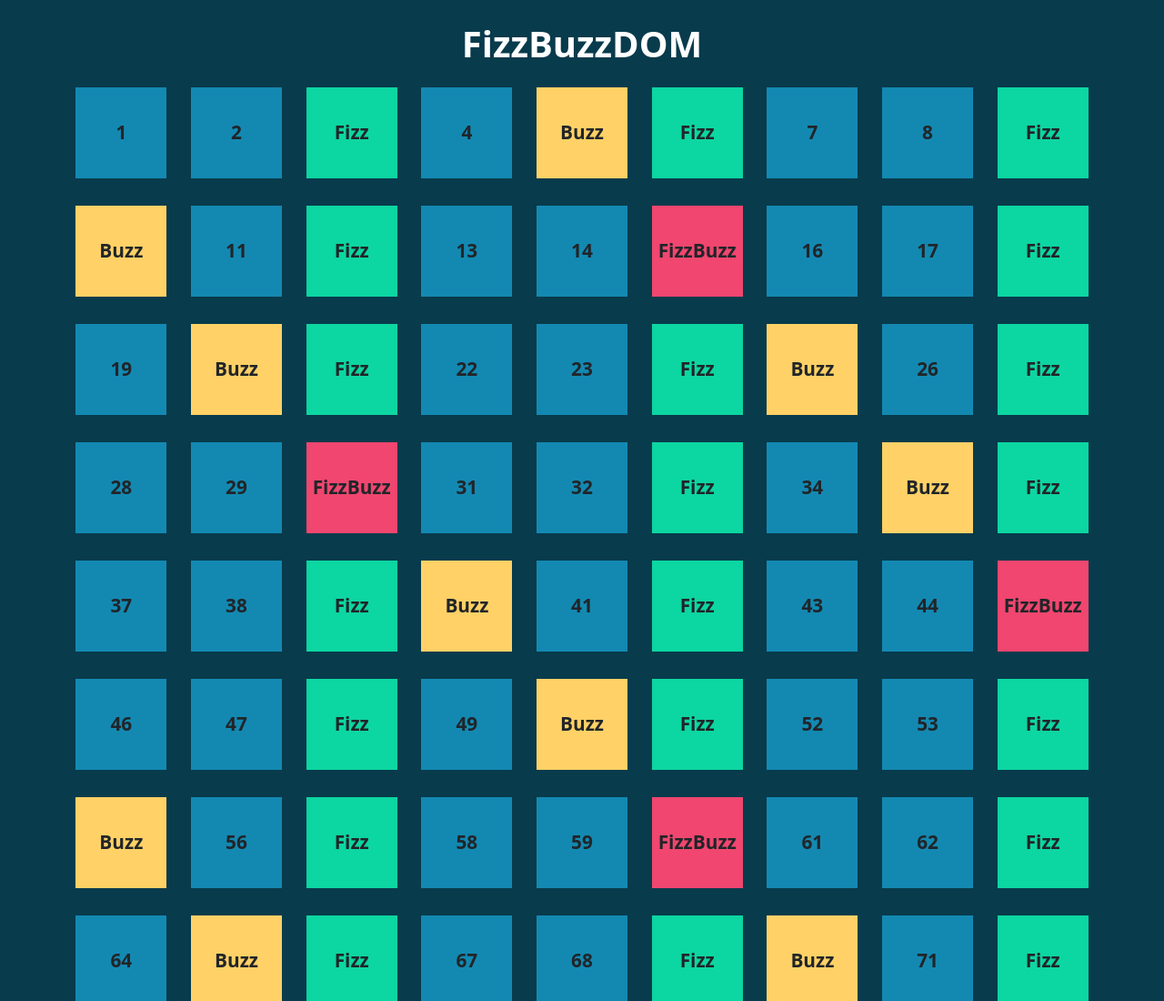
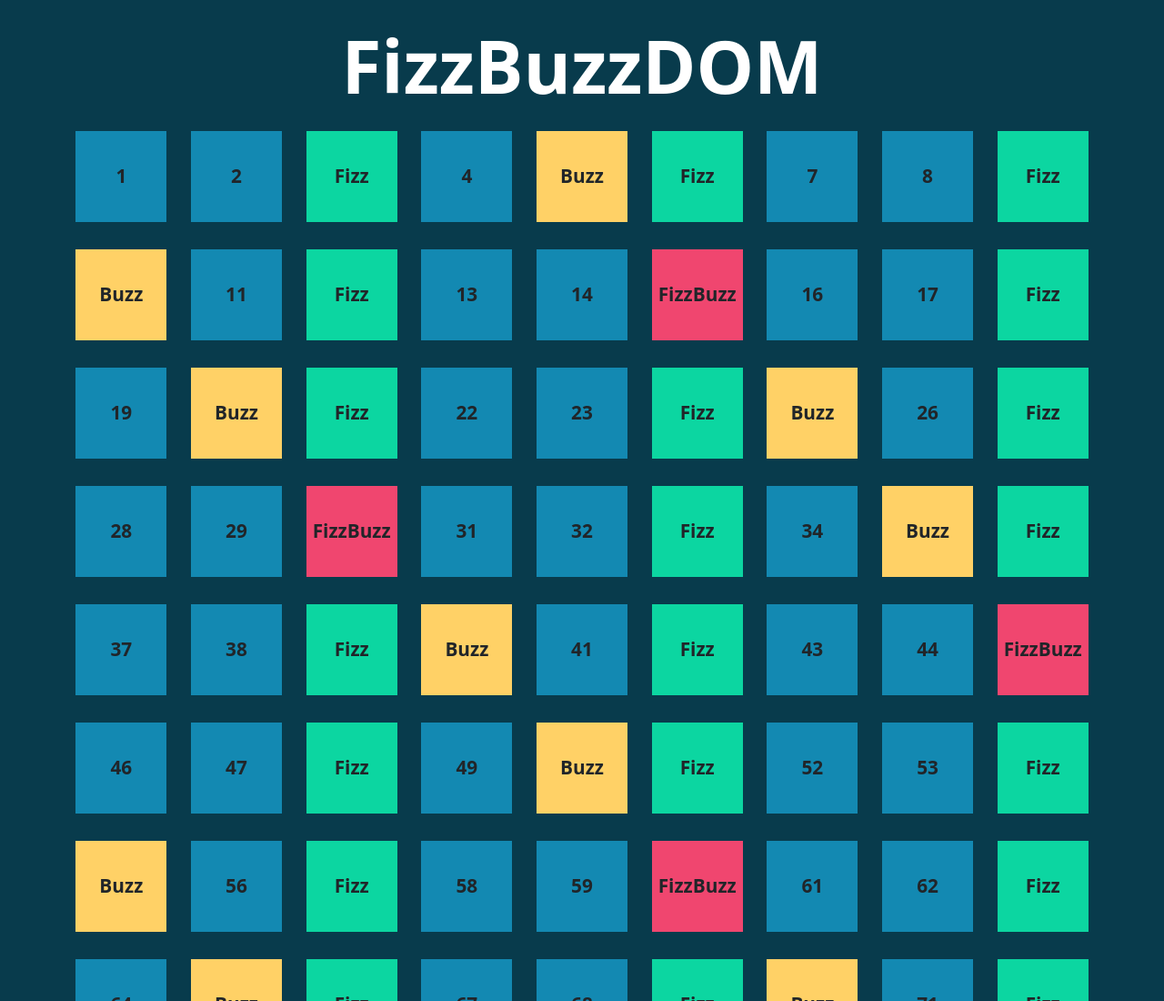
Before and after one commit to umbertofaenza/js-fizzbuzz, a plain HTML site: page index.html in a window 1280 px wide. Shown: the top 1100 px of the page at 91% size. Drawn offline with nearby package versions, Linux system fonts and the light colour scheme.

Commit message:
style: h1 font size

```diff
--- a/css/style.css
+++ b/css/style.css
@@ -2,8 +2,8 @@ body {
   background-color: #083b4c;
 }
 
-#container h1 {
-  font-size: 4rem;
+.container h1 {
+  font-size: 5rem;
 }
 
 .col {
```
